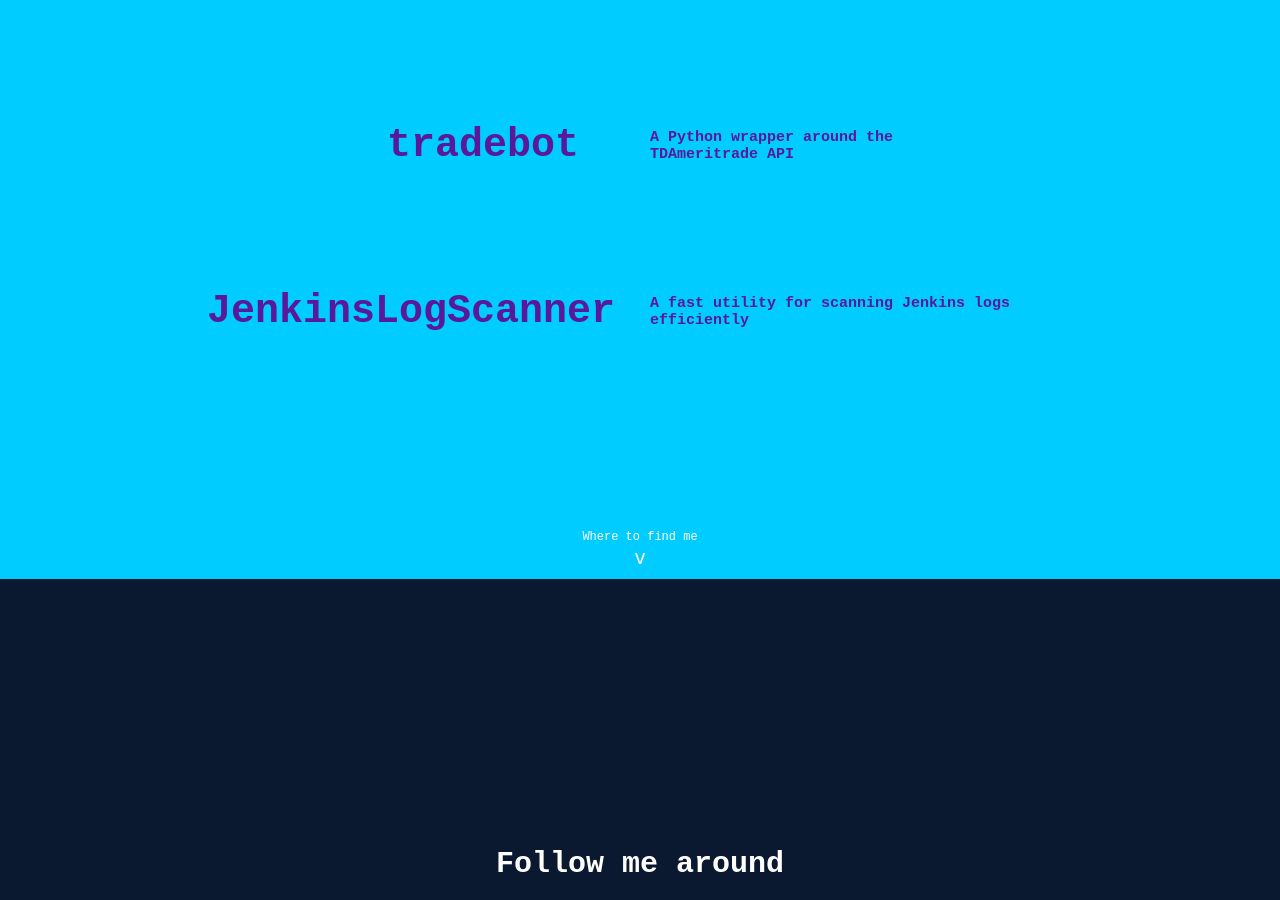
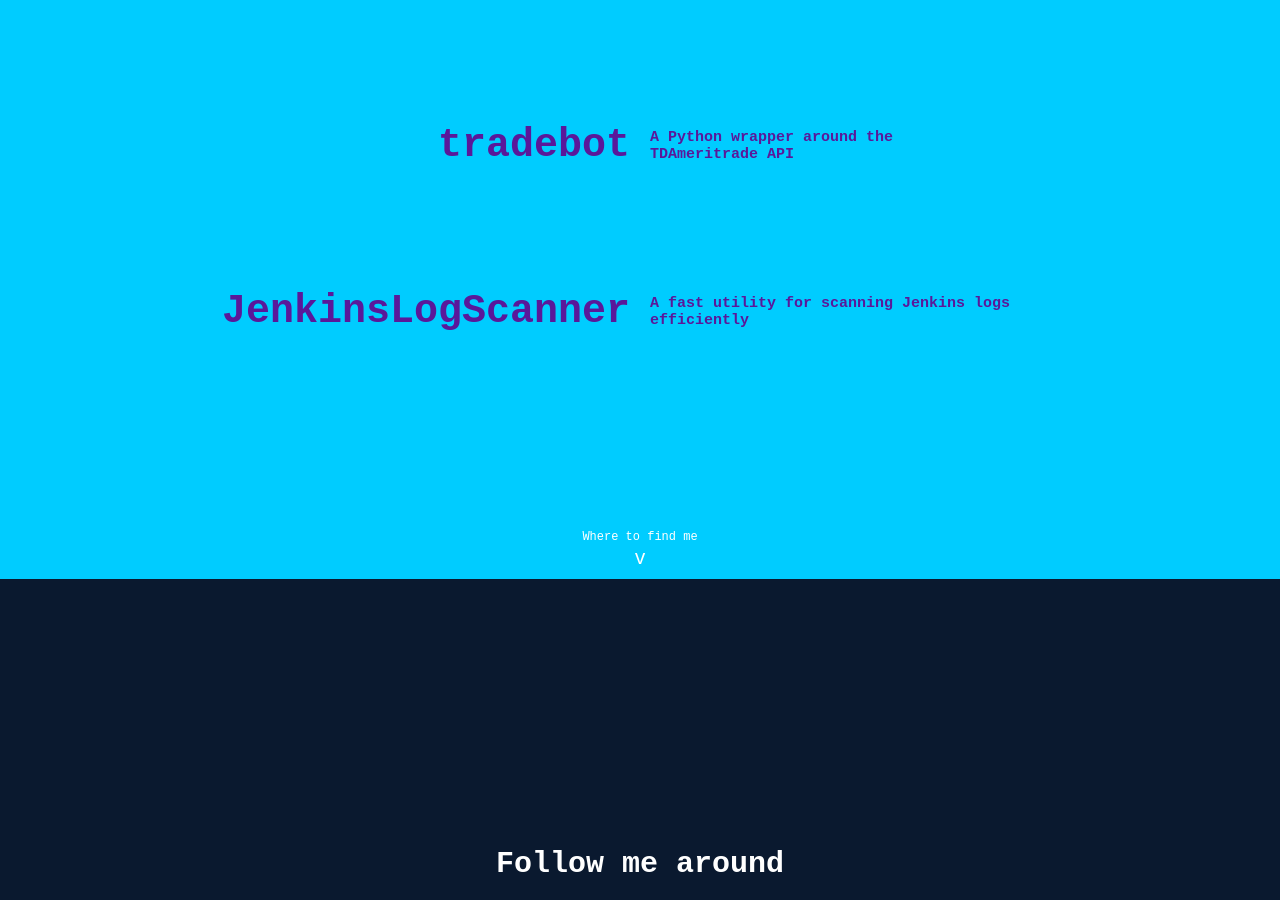
Before and after one commit to abarolli/Portfolio, a React (Vite) app: page / in a window 1280 px wide. Shown: the part 2644-3544 px from the top of the page. Built offline with nearby package versions, Linux system fonts and the light colour scheme.

Commit message:
Using new style class names

```diff
--- a/src/components/PythonLibrariesScreen.tsx
+++ b/src/components/PythonLibrariesScreen.tsx
@@ -48,8 +48,8 @@
                 styles.collapseHeaders,
                 "hoverable--grow",
               ].join(" ")}
-              displayClassName={cardStyles.cardSectionCenteredRightAligned}
-              descriptionClassName={cardStyles.cardSectionCenteredLeftAligned}
+              displayClassName={cardStyles.cardSectionRightAligned}
+              descriptionClassName={cardStyles.cardSectionLeftAligned}
               fadeIn={true}
             />
           </a>
@@ -66,8 +66,8 @@
                 styles.collapseHeaders,
                 "hoverable--grow",
               ].join(" ")}
-              displayClassName={cardStyles.cardSectionCenteredRightAligned}
-              descriptionClassName={cardStyles.cardSectionCenteredLeftAligned}
+              displayClassName={cardStyles.cardSectionRightAligned}
+              descriptionClassName={cardStyles.cardSectionLeftAligned}
               fadeIn={true}
             />
           </a>
```
